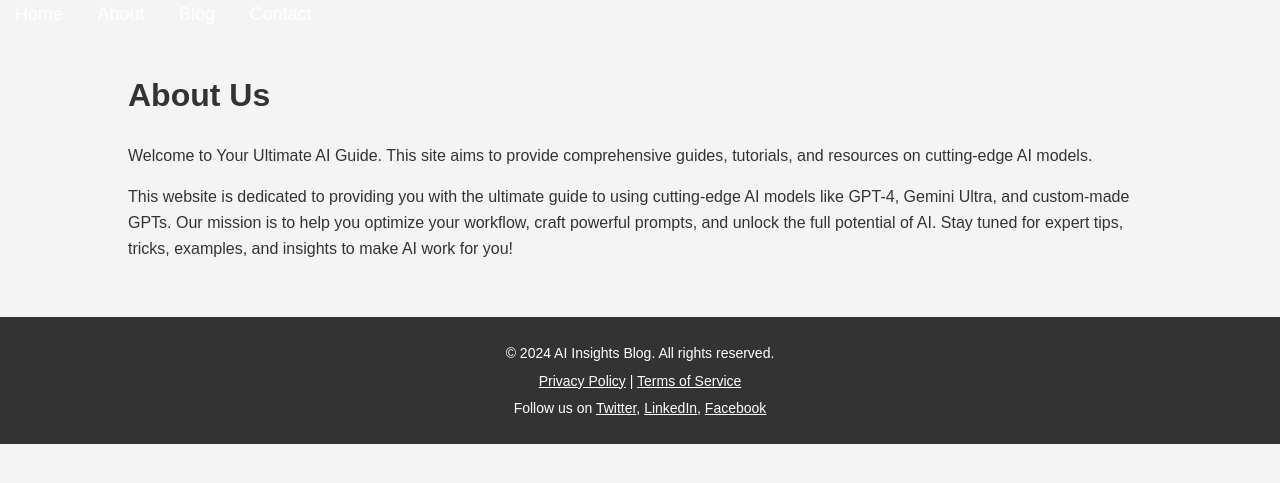
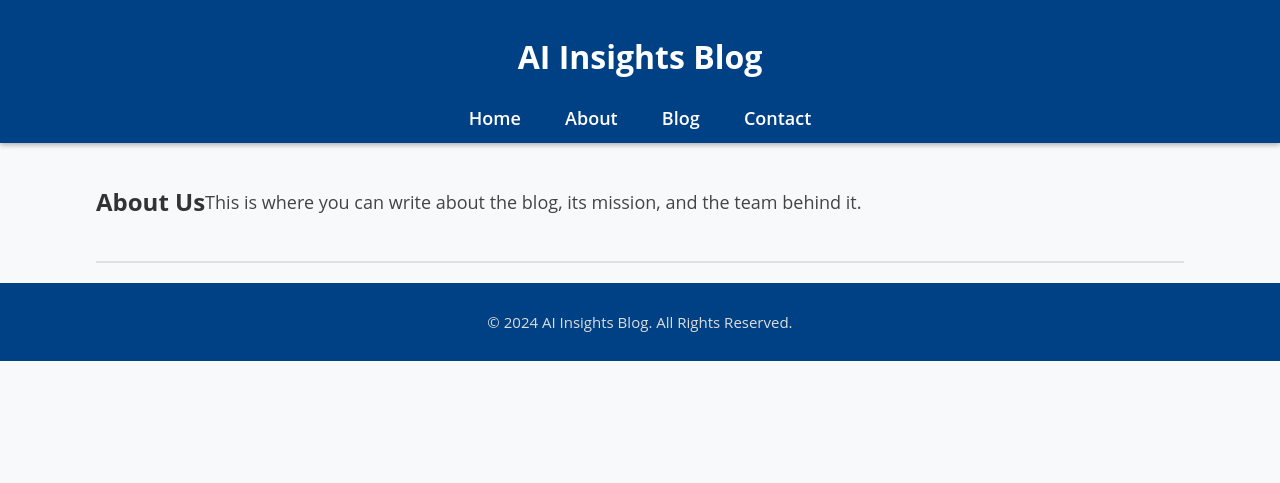
Before and after one commit to tomsonius/tomsonius.github.io, a Jekyll site: the page about.html, which Jekyll copies as it is, in a window 1280 px wide. Shown: the top 483 px of the page. Built offline with Jekyll 4.4.1, drawn with Linux system fonts in a browser that asks for light colours.

Commit message:
Update about.html

```diff
--- a/about.html
+++ b/about.html
@@ -1,14 +1,31 @@
----
-layout: default
-title: About
-permalink: /about/
----
+<!DOCTYPE html>
+<html lang="en">
+<head>
+    <meta charset="UTF-8">
+    <meta name="viewport" content="width=device-width, initial-scale=1.0">
+    <title>About - AI Insights Blog</title>
+    <link rel="stylesheet" href="assets/css/main.css">
+</head>
+<body>
+    <header>
+        <h1>AI Insights Blog</h1>
+        <nav>
+            <a href="index.html">Home</a>
+            <a href="about.html">About</a>
+            <a href="blog.html">Blog</a>
+            <a href="contact.html">Contact</a>
+        </nav>
+    </header>
 
-<div class="page-content">
-  <h1>About Us</h1>
-  <p>Welcome to Your Ultimate AI Guide. This site aims to provide comprehensive guides, tutorials, and resources on cutting-edge AI models.</p>
-  <p>This website is dedicated to providing you with the ultimate guide to using cutting-edge AI models like GPT-4, Gemini Ultra, and custom-made GPTs. Our mission is to help you optimize your workflow, craft powerful prompts, and unlock the full potential of AI.
+    <div class="container">
+        <section class="about">
+            <h2>About Us</h2>
+            <p>This is where you can write about the blog, its mission, and the team behind it.</p>
+        </section>
+    </div>
 
-    Stay tuned for expert tips, tricks, examples, and insights to make AI work for you!
-    </p>
-</div>
+    <footer>
+        <p>&copy; 2024 AI Insights Blog. All Rights Reserved.</p>
+    </footer>
+</body>
+</html>
```
